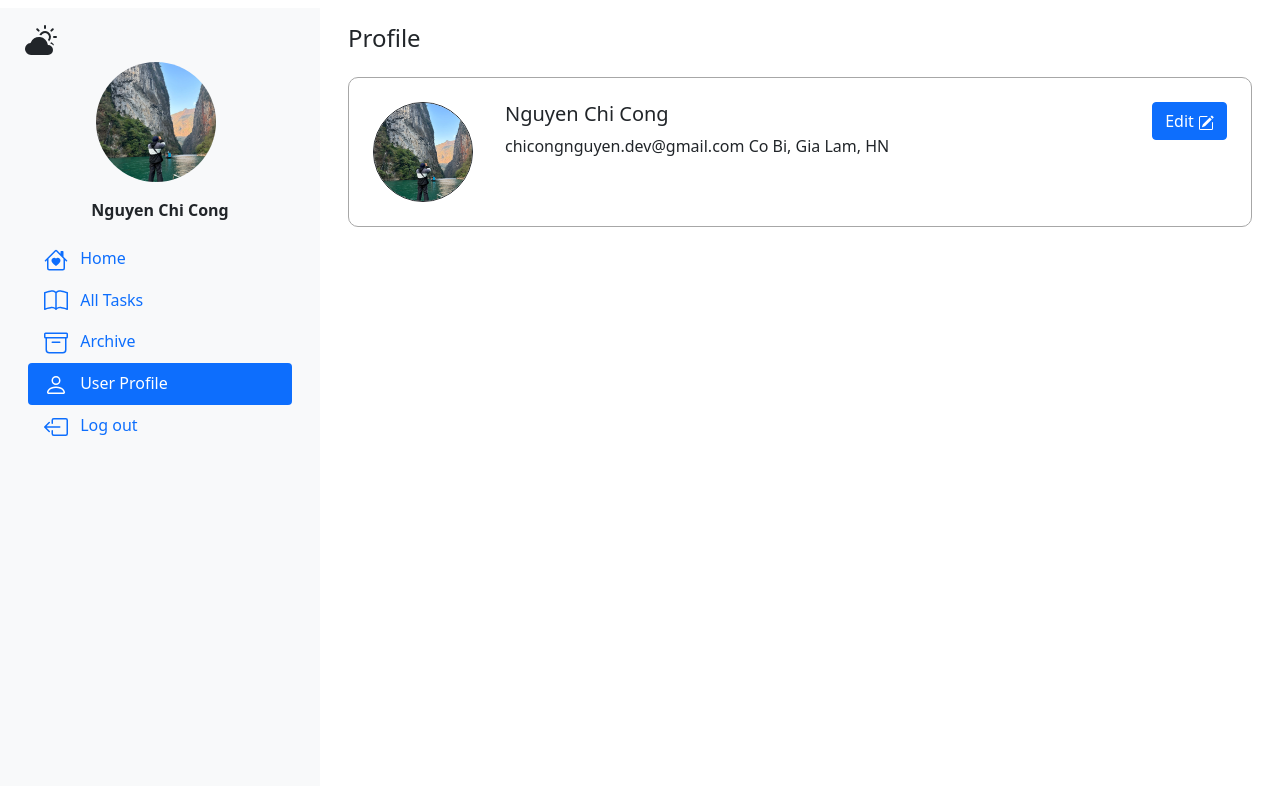
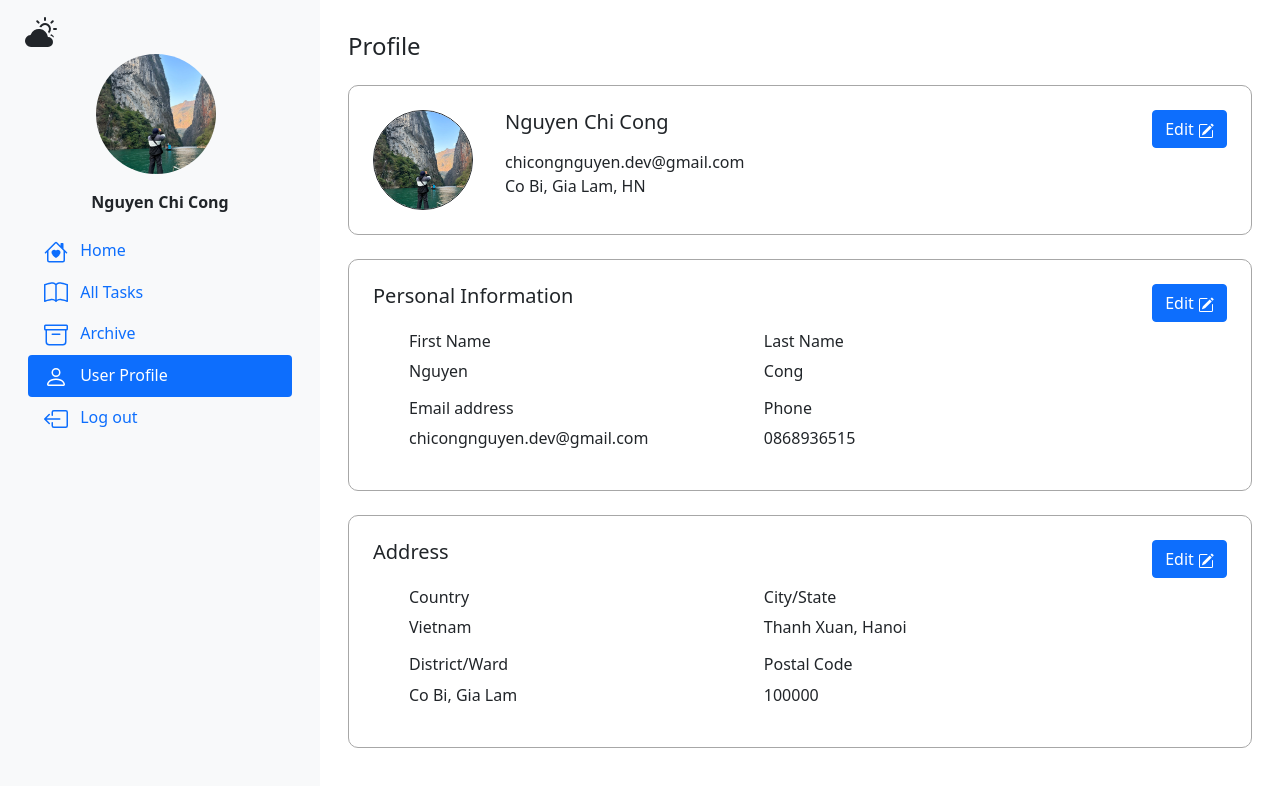
Before and after one commit to whis102/SkyList--Boostrap5, a website: page user.html in a window 1280 px wide. Drawn offline with nearby package versions, Linux system fonts and the light colour scheme.

Commit message:
finish user ui

```diff
--- a/pages/User/user.css
+++ b/pages/User/user.css
@@ -2,3 +2,7 @@
     border-radius: 10px;
     border: 1px solid #a7a7a7;
 }
+
+.user-box__1 {
+    width: 80%;
+}
--- a/user.html
+++ b/user.html
@@ -13,7 +13,7 @@
 
     <body>
         <div class="container-fluid">
-            <div class="row mt-2">
+            <div class="row">
                 <div id="slidebar" class="col-md-3 bg-light">
                     <button id="themeToggleBtn" class="btn mt-2">
                         <svg id="sunIcon" xmlns="http://www.w3.org/2000/svg" width="32" height="32" fill="currentColor" class="bi bi-cloud-sun-fill"
@@ -97,22 +97,94 @@
                     </div>
                 </div>
 
-                <div class="col-md-9">
+                <div class="col-md-9 mt-3">
                     <div class="p-3">
                         <h4>Profile</h4>
 
                         <div class="user-box d-flex justify-content-between mt-4">
-
                             <div class="user-box__1 d-flex">
                                 <img src="./assets/avatar.png" class="border border-dark rounded-circle me-2 object-fit m-4" width="100" height="100"
                                     alt="user-avatar">
-
                                 <div class="user-info m-4">
                                     <h5>Nguyen Chi Cong</h5>
 
-                                    <div class="user-info__details">
+                                    <div class="user-info__details d-flex flex-column mt-3">
                                         <span>chicongnguyen.dev@gmail.com</span>
                                         <span>Co Bi, Gia Lam, HN</span>
+                                    </div>
+                                </div>
+                            </div>
+
+                            <div class="user-box__2">
+                                <button type="button" class="btn btn-primary m-4">
+                                    Edit
+                                    <svg xmlns="http://www.w3.org/2000/svg" width="16" height="16" fill="currentColor" class="bi bi-pencil-square"
+                                        viewBox="0 0 16 16">
+                                        <path
+                                            d="M15.502 1.94a.5.5 0 0 1 0 .706L14.459 3.69l-2-2L13.502.646a.5.5 0 0 1 .707 0l1.293 1.293zm-1.75 2.456-2-2L4.939 9.21a.5.5 0 0 0-.121.196l-.805 2.414a.25.25 0 0 0 .316.316l2.414-.805a.5.5 0 0 0 .196-.12l6.813-6.814z" />
+                                        <path fill-rule="evenodd"
+                                            d="M1 13.5A1.5 1.5 0 0 0 2.5 15h11a1.5 1.5 0 0 0 1.5-1.5v-6a.5.5 0 0 0-1 0v6a.5.5 0 0 1-.5.5h-11a.5.5 0 0 1-.5-.5v-11a.5.5 0 0 1 .5-.5H9a.5.5 0 0 0 0-1H2.5A1.5 1.5 0 0 0 1 2.5z" />
+                                    </svg>
+                                </button>
+                            </div>
+                        </div>
+
+                        <div class="user-box d-flex justify-content-between mt-4">
+                            <div class="user-box__1 m-4">
+                                <h5>Personal Information</h5>
+
+                                <div class="row mt-4 ms-4">
+                                    <div class="col-md-6">
+                                        <h6>First Name</h6>
+                                        <p>Nguyen</p>
+
+                                        <h6>Email address</h6>
+                                        <p>chicongnguyen.dev@gmail.com</p>
+                                    </div>
+
+                                    <div class="col-md-6">
+                                        <h6>Last Name</h6>
+                                        <p>Cong</p>
+
+                                        <h6>Phone</h6>
+                                        <p>0868936515</p>
+                                    </div>
+                                </div>
+                            </div>
+
+                            <div class="user-box__2">
+                                <button type="button" class="btn btn-primary m-4">
+                                    Edit
+                                    <svg xmlns="http://www.w3.org/2000/svg" width="16" height="16" fill="currentColor" class="bi bi-pencil-square"
+                                        viewBox="0 0 16 16">
+                                        <path
+                                            d="M15.502 1.94a.5.5 0 0 1 0 .706L14.459 3.69l-2-2L13.502.646a.5.5 0 0 1 .707 0l1.293 1.293zm-1.75 2.456-2-2L4.939 9.21a.5.5 0 0 0-.121.196l-.805 2.414a.25.25 0 0 0 .316.316l2.414-.805a.5.5 0 0 0 .196-.12l6.813-6.814z" />
+                                        <path fill-rule="evenodd"
+                                            d="M1 13.5A1.5 1.5 0 0 0 2.5 15h11a1.5 1.5 0 0 0 1.5-1.5v-6a.5.5 0 0 0-1 0v6a.5.5 0 0 1-.5.5h-11a.5.5 0 0 1-.5-.5v-11a.5.5 0 0 1 .5-.5H9a.5.5 0 0 0 0-1H2.5A1.5 1.5 0 0 0 1 2.5z" />
+                                    </svg>
+                                </button>
+                            </div>
+                        </div>
+
+                        <div class="user-box d-flex justify-content-between mt-4">
+                            <div class="user-box__1 m-4">
+                                <h5>Address</h5>
+
+                                <div class="row mt-4 ms-4">
+                                    <div class="col-md-6">
+                                        <h6>Country</h6>
+                                        <p>Vietnam</p>
+
+                                        <h6>District/Ward</h6>
+                                        <p>Co Bi, Gia Lam</p>
+                                    </div>
+
+                                    <div class="col-md-6">
+                                        <h6>City/State</h6>
+                                        <p>Thanh Xuan, Hanoi</p>
+
+                                        <h6>Postal Code</h6>
+                                        <p>100000</p>
                                     </div>
                                 </div>
                             </div>
```
Also changed, not shown: archived.html (+2 -2 lines), index.html (+1 -1 lines), manageTasks.html (+2 -2 lines).
